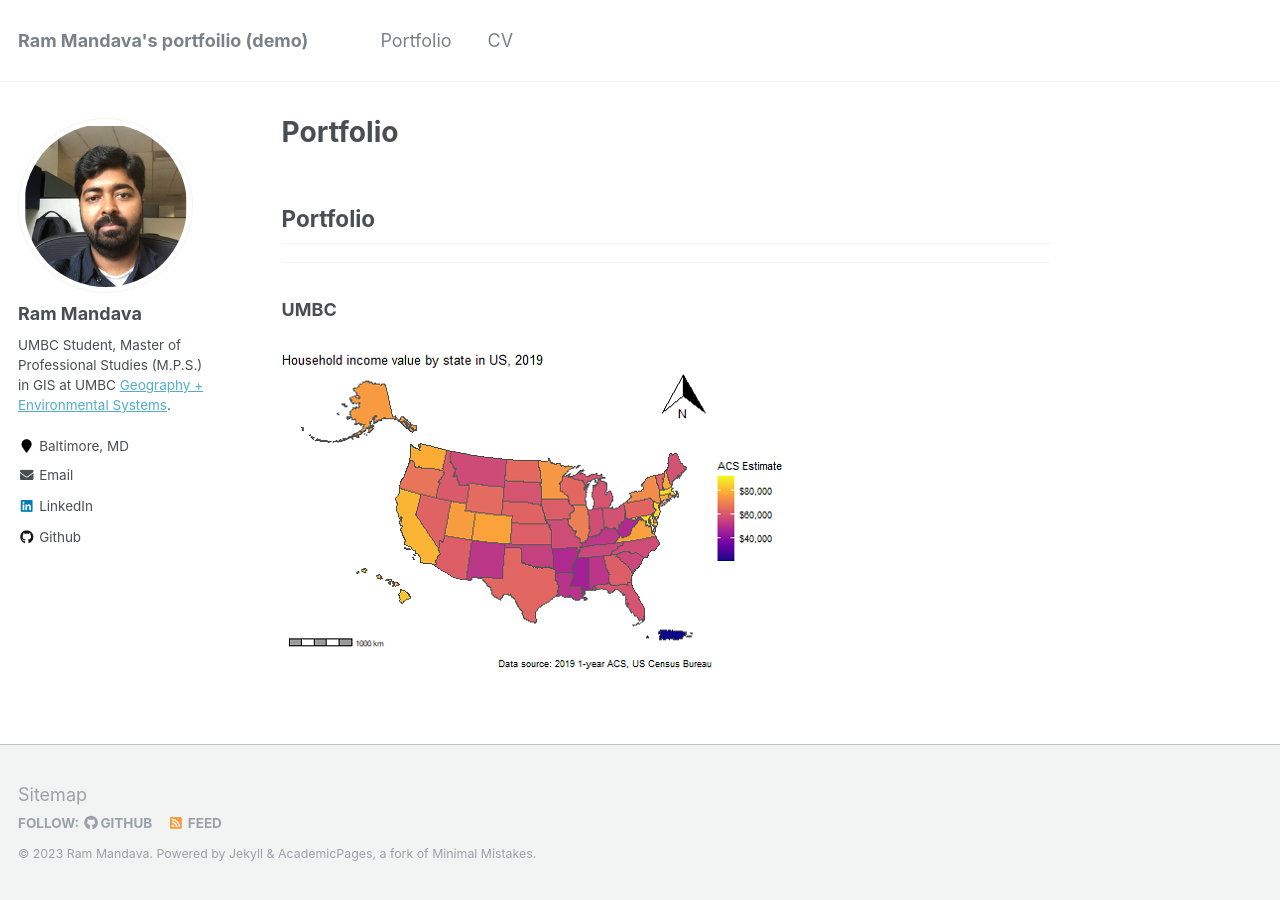
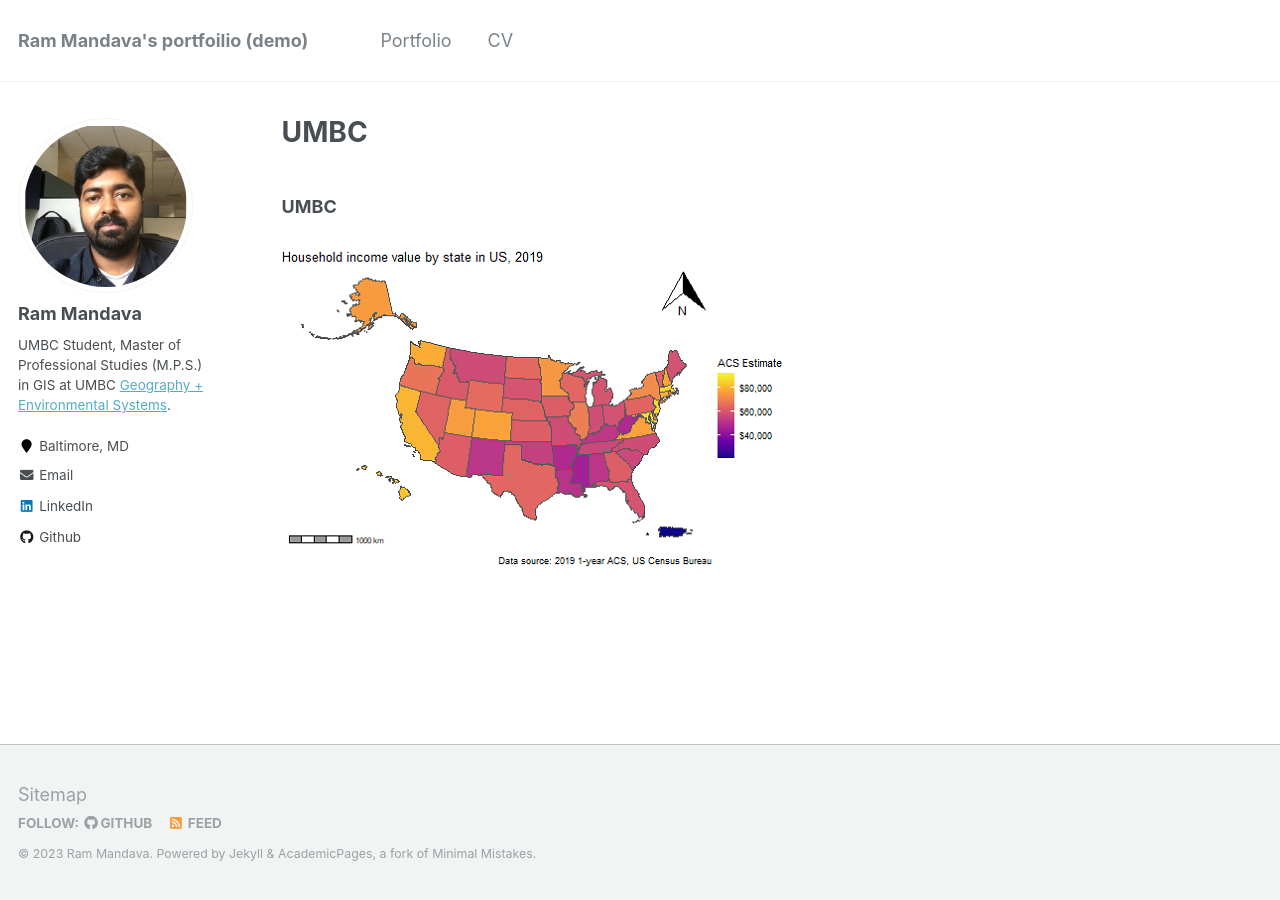
Before and after one commit to mandavaram/mandavaram.github.io, a Jekyll site: the page built from index.md, in a window 1280 px wide. Built offline with Jekyll 4.4.1, drawn with Linux system fonts in a browser that asks for light colours; our own code applies the rules of GitHub Pages for plain Markdown files.

Commit message:
Update index.md

```diff
--- a/index.md
+++ b/index.md
@@ -1,8 +1,3 @@
-## Portfolio
-
----
-
 ### UMBC
 
-
 ![US House hold income map](/images/US_Household_Income_plot.png "US House hold income map")
```
